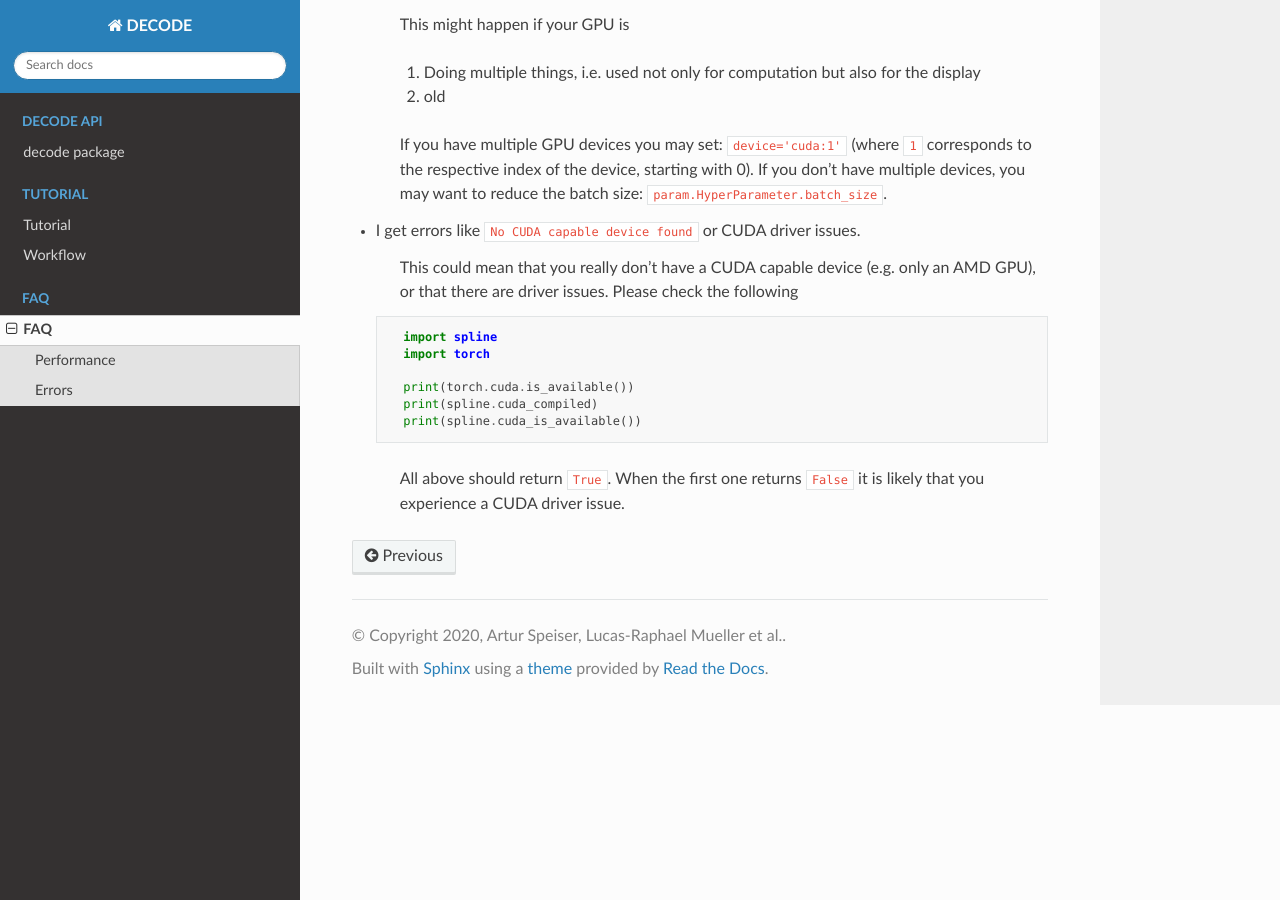
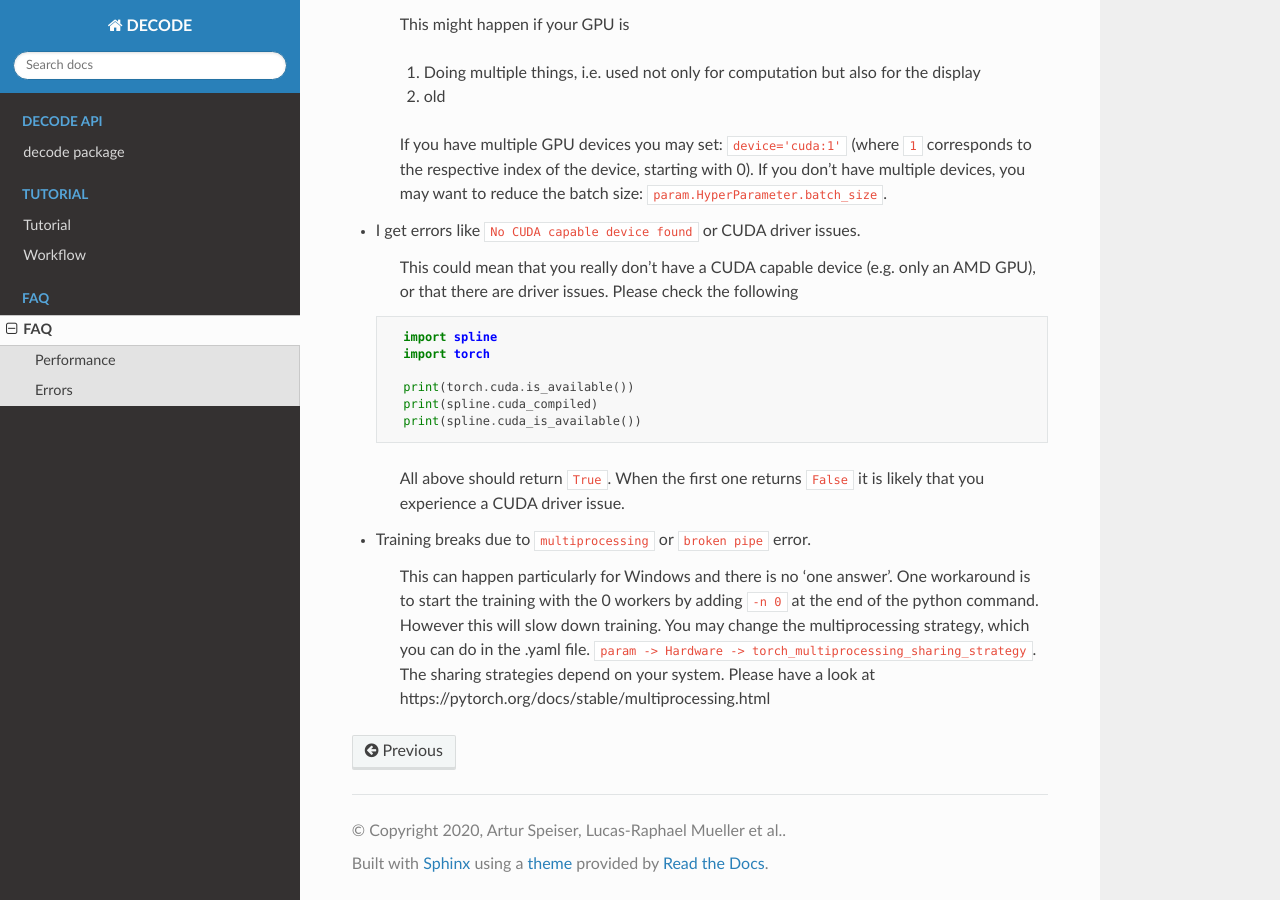
Before and after one commit to TuragaLab/DECODE, a Sphinx documentation site: the page built from docs/source/faq.md, in a window 1280 px wide and 900 px high, scrolled down 621 px. Built offline with Sphinx 7.4.7 and the Read the Docs theme 2.0.0, drawn with Linux system fonts in a browser that asks for light colours.

Commit message:
Add help for mp errors

````diff
--- a/docs/source/faq.md
+++ b/docs/source/faq.md
@@ -30,3 +30,9 @@
     ```
     > All above should return `True`. When the first one returns `False` it is likely that you experience a CUDA
     driver issue.
+
+- Training breaks due to `multiprocessing` or `broken pipe` error.
+    > This can happen particularly for Windows and there is no 'one answer'.
+    > One workaround is to start the training with the 0 workers by adding `-n 0` at the end of the python command. However this will slow down training.
+    > You may change the multiprocessing strategy, which you can do in the .yaml file. `param -> Hardware -> torch_multiprocessing_sharing_strategy`. The sharing strategies depend on your
+    > system. Please have a look at https://pytorch.org/docs/stable/multiprocessing.html
````
